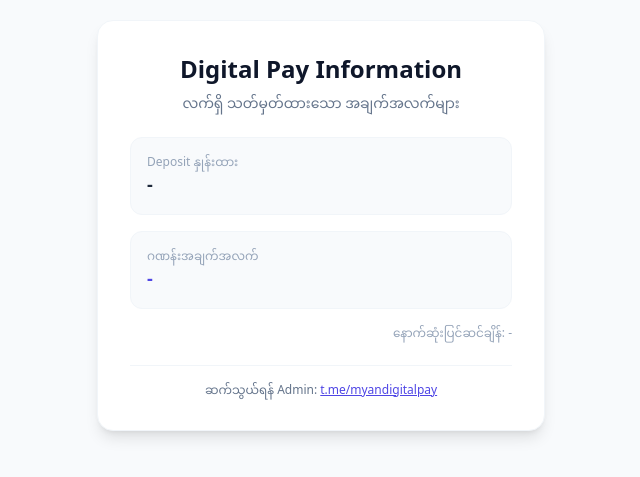
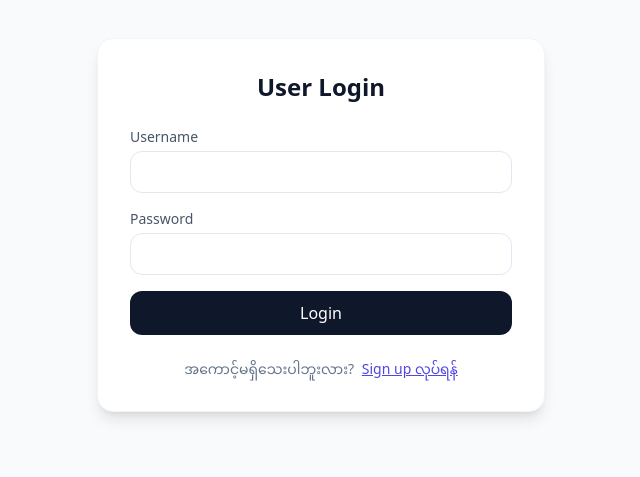
Before and after one commit to layaung85-vil/vip2dsuccess99, a website: page public/index.html in a window 1280 px wide. Shown: the part 175-652 px from the top of the page, without its empty margins (319-959 px from the left). Drawn offline with nearby package versions, Linux system fonts and the light colour scheme; no server answers.

Commit message:
Replace main page with user portal layout

```diff
--- a/public/index.html
+++ b/public/index.html
@@ -3,31 +3,106 @@
 <head>
     <meta charset="UTF-8">
     <meta name="viewport" content="width=device-width, initial-scale=1.0">
-    <title>MyanDigitalPay - Rates & Info</title>
+    <title>User Portal - Login & Sign up</title>
     <script src="https://cdn.tailwindcss.com"></script>
 </head>
-<body class="bg-slate-50 text-slate-800 min-h-screen flex flex-col items-center justify-center p-4">
-    <div class="w-full max-w-md p-8 bg-white rounded-2xl shadow-lg border border-slate-100 text-center">
-        <h1 class="text-2xl font-bold text-slate-900 mb-2">Digital Pay Information</h1>
-        <p class="text-sm text-slate-500 mb-6">လက်ရှိ သတ်မှတ်ထားသော အချက်အလက်များ</p>
-        <div class="space-y-4 mb-6 text-left">
-            <div class="p-4 bg-slate-50 rounded-xl border border-slate-100">
+<body class="bg-slate-50 text-slate-800 min-h-screen flex items-center justify-center p-4">
+    <div class="w-full max-w-md p-8 bg-white rounded-2xl shadow-lg border border-slate-100">
+
+        <!-- Login / Sign up Section (ပထမဆုံးပေါ်မည်) -->
+        <div id="authSection">
+            <h2 id="formTitle" class="text-2xl font-bold mb-6 text-center text-slate-900">User Login</h2>
+            <form id="authForm" onsubmit="handleAuth(event)" class="space-y-4">
+                <div>
+                    <label class="block text-sm font-medium text-slate-600 mb-1">Username</label>
+                    <input type="text" id="username" required class="w-full px-4 py-2 border border-slate-200 rounded-xl focus:outline-none focus:ring-2 focus:ring-slate-500">
+                </div>
+                <div>
+                    <label class="block text-sm font-medium text-slate-600 mb-1">Password</label>
+                    <input type="password" id="password" required class="w-full px-4 py-2 border border-slate-200 rounded-xl focus:outline-none focus:ring-2 focus:ring-slate-500">
+                </div>
+                <button type="submit" id="submitBtn" class="w-full py-2.5 bg-slate-900 text-white rounded-xl font-medium hover:bg-slate-800 transition">Login</button>
+            </form>
+            <p id="authError" class="text-red-500 text-sm mt-3 text-center hidden"></p>
+
+            <div class="mt-6 text-center text-sm text-slate-500">
+                <span id="switchText">အကောင့်မရှိသေးပါဘူးလား?</span>
+                <button type="button" onclick="toggleMode()" id="switchBtn" class="text-indigo-600 font-medium underline ml-1">Sign up လုပ်ရန်</button>
+            </div>
+        </div>
+
+        <!-- User Dashboard & Digital Pay Information Box (အကောင့်ဝင်ပြီးမှသာ ပေါ်မည်) -->
+        <div id="dashboardSection" class="hidden">
+            <div class="flex justify-between items-center mb-6">
+                <h1 class="text-xl font-bold text-slate-900">User Dashboard</h1>
+                <button onclick="handleLogout()" class="text-sm text-red-600 hover:underline">Logout</button>
+            </div>
+
+            <!-- Digital Pay Information Box -->
+            <div class="p-6 bg-slate-50 rounded-2xl border border-slate-100 mb-6">
+                <h2 class="text-lg font-bold text-slate-900 mb-1">Digital Pay Information</h2>
+                <p class="text-xs text-slate-500 mb-4">လက်ရှိ သတ်မှတ်ထားသော အချက်အလက်များ</p>
+
+                <div class="space-y-3 text-left">
+                    <div class="p-3 bg-white rounded-xl border border-slate-100">
                         <span class="block text-xs font-medium text-slate-400">Deposit နှုန်းထား</span>
-                <span id="viewDeposit" class="text-lg font-bold text-slate-800">-</span>
+                        <span id="viewDeposit" class="text-base font-bold text-slate-800">-</span>
                     </div>
-            <div class="p-4 bg-slate-50 rounded-xl border border-slate-100">
+                    <div class="p-3 bg-white rounded-xl border border-slate-100">
                         <span class="block text-xs font-medium text-slate-400">ဂဏန်းအချက်အလက်</span>
-                <span id="viewNumber" class="text-lg font-bold text-indigo-600">-</span>
+                        <span id="viewNumber" class="text-base font-bold text-indigo-600">-</span>
                     </div>
                     <div class="text-xs text-slate-400 text-right">
                         နောက်ဆုံးပြင်ဆင်ချိန်: <span id="viewTime">-</span>
                     </div>
                 </div>
-        <div class="pt-4 border-t border-slate-100 text-xs text-slate-500">
+            </div>
+
+            <div class="pt-2 text-center text-xs text-slate-500">
                 ဆက်သွယ်ရန် Admin: <a href="https://t.me/myandigitalpay" target="_blank" class="text-indigo-600 font-medium underline">t.me/myandigitalpay</a>
             </div>
         </div>
+
+    </div>
+
     <script>
+        let isSignup = false;
+
+        function toggleMode() {
+            isSignup = !isSignup;
+            const title = document.getElementById('formTitle');
+            const btn = document.getElementById('submitBtn');
+            const switchText = document.getElementById('switchText');
+            const switchBtn = document.getElementById('switchBtn');
+
+            if (isSignup) {
+                title.textContent = "User Sign up";
+                btn.textContent = "Sign up";
+                switchText.textContent = "အကောင့်ရှိပြီးသားလား?";
+                switchBtn.textContent = "Login ဝင်ရန်";
+            } else {
+                title.textContent = "User Login";
+                btn.textContent = "Login";
+                switchText.textContent = "အကောင့်မရှိသေးပါဘူးလား?";
+                switchBtn.textContent = "Sign up လုပ်ရန်";
+            }
+        }
+
+        async function handleAuth(e) {
+            e.preventDefault();
+            // Login / Signup ဝင်ရောက်ခြင်း အောင်မြင်သည်ဟု ယူဆ၍ Dashboard Box ကို ပြသမည်
+            document.getElementById('authSection').classList.add('hidden');
+            document.getElementById('dashboardSection').classList.remove('hidden');
+            fetchPublicData();
+        }
+
+        function handleLogout() {
+            document.getElementById('dashboardSection').classList.add('hidden');
+            document.getElementById('authSection').classList.remove('hidden');
+            document.getElementById('username').value = '';
+            document.getElementById('password').value = '';
+        }
+
         async function fetchPublicData() {
             try {
                 const res = await fetch('/api/get-data');
@@ -39,8 +114,6 @@
                 console.error('Data fetch error:', err);
             }
         }
-        fetchPublicData();
-        setInterval(fetchPublicData, 5000);
     </script>
 </body>
 </html>
```
Lines whose indentation alone changed are shown as unchanged.
